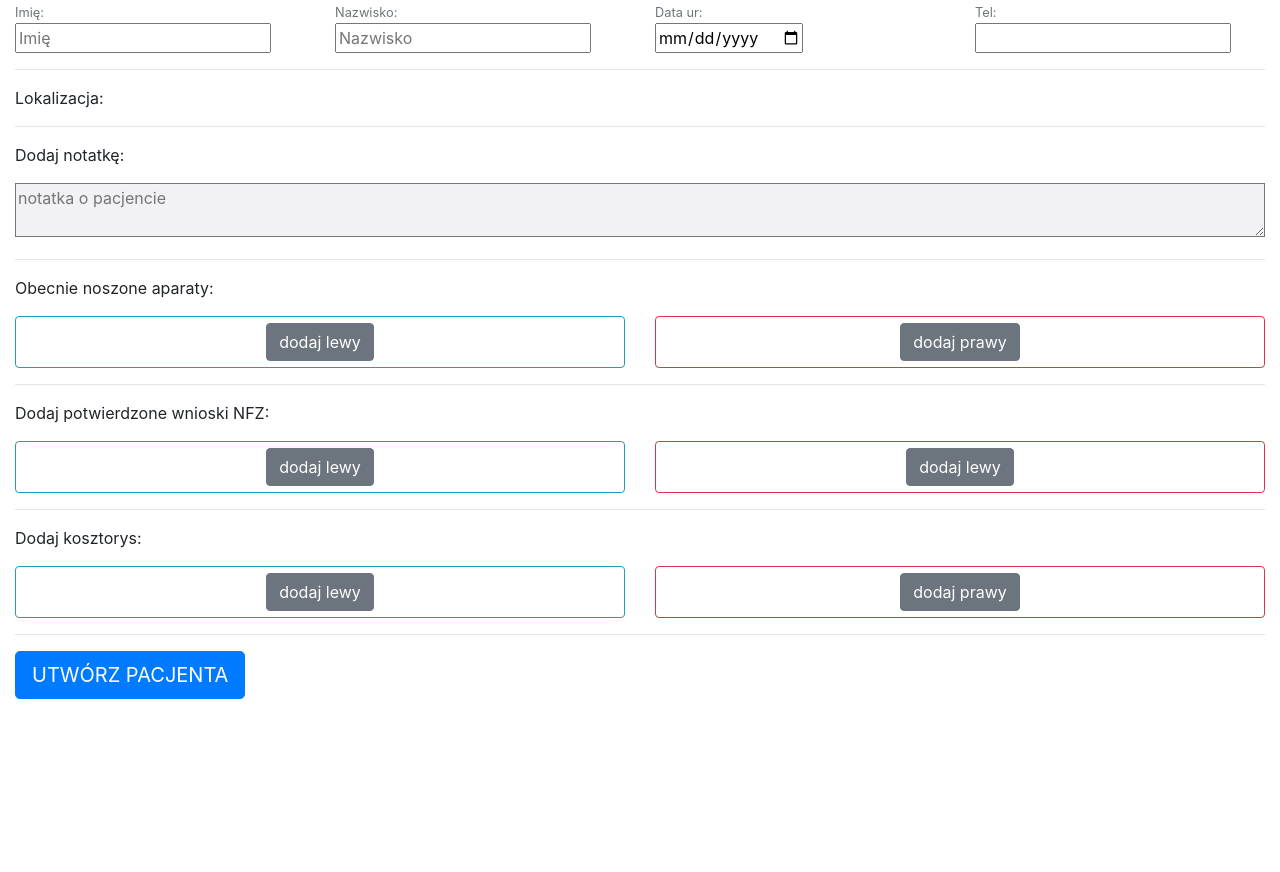
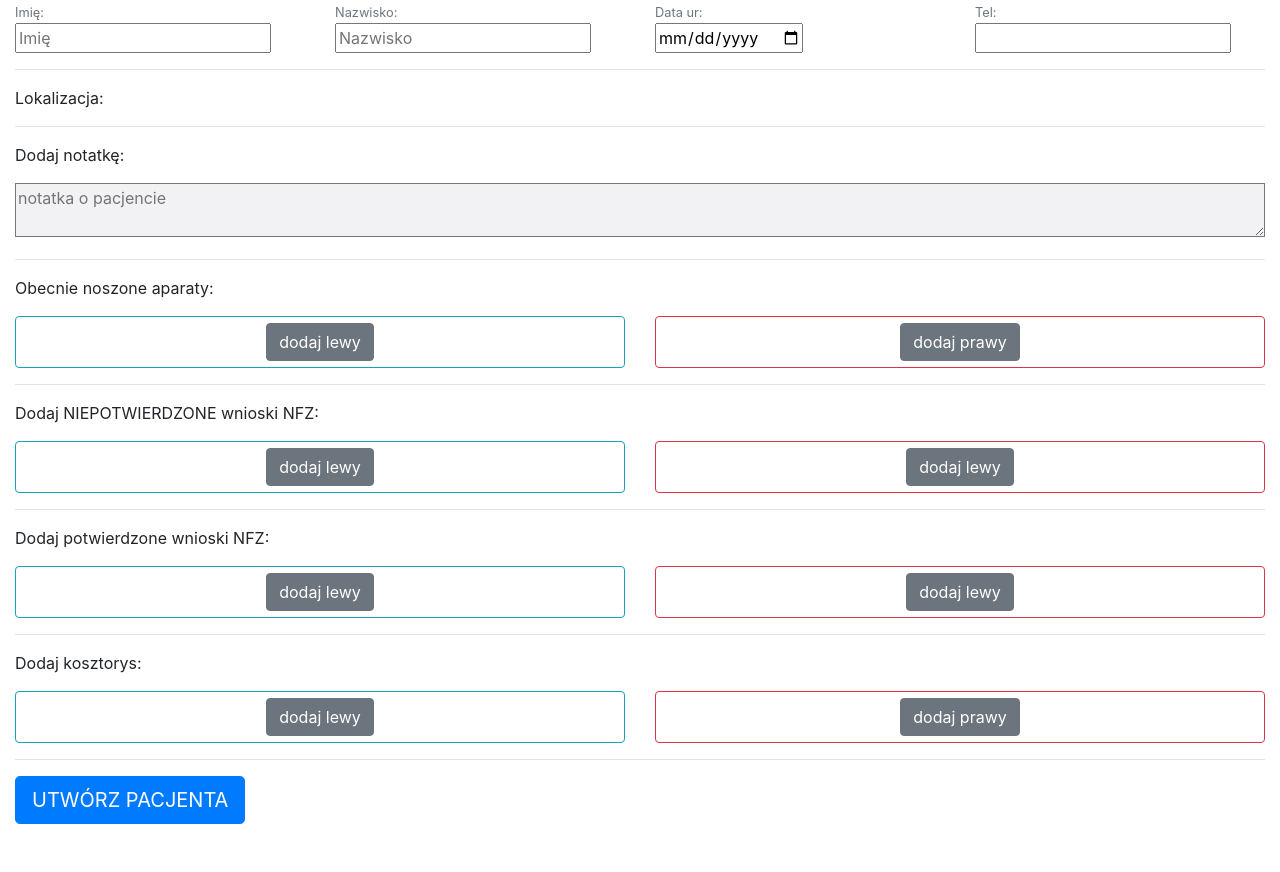
Before and after one commit to myGitHub4publicprojects/crm, a Django app: template crm/templates/crm/create.html in a window 1280 px wide. Shown: the part 123-995 px from the top of the page. Before the commit the page ends 822 px from the top, so only its background shows below. Run offline with Django 3.2, Linux system fonts and the light colour scheme; the template is opened without the code that fills it, so the values that code supplies are empty; some libraries are stand-ins or nearby versions.

Commit message:
update NFZ_Confirmed fields

```diff
--- a/crm/models.py
+++ b/crm/models.py
@@ -80,14 +80,12 @@ class NFZ_Confirmed(models.Model):
 	patient = models.ForeignKey(Patient, on_delete=models.CASCADE)
 	date = models.DateField()
 	side = models.CharField(max_length=5, choices=(('left', 'left'),('right', 'right')))
+	stage = models.CharField(max_length=5, choices=(
+		('new', 'new'), ('confirmed', 'confirmed')), default='new')
+	# new - just brought from doctor, confirmed - already approved by NFZ
 	in_progress = models.BooleanField(default=True)
 	# change to False once collected by patient
 
-	# confirmed = models.BooleanField(default=False)
-	# nfz application has just been brought by patient and will be posted to confirm
-	# chenge to True when patient brings it back
-	# issued = models.DateField()
-	# when patient brought from doctor
 
 	# Additonal features:
 	# nfz_scans = models.ImageField(upload_to=upload_location,
@@ -118,7 +116,10 @@ class ReminderManager(models.Manager):
             activation_date__lte=datetime.date.today())
 
 class Reminder(models.Model):
-	nfz = models.ForeignKey(NFZ_Confirmed, null=True, blank=True)
+	nfz_new = models.ForeignKey(
+		NFZ_Confirmed, null=True, blank=True, related_name='nfz_new')
+	nfz_confirmed = models.ForeignKey(
+		NFZ_Confirmed, null=True, blank=True, related_name='nfz_confirmed')
 	pcpr = models.ForeignKey(PCPR_Estimate, null=True, blank=True)
 	invoice = models.ForeignKey(HA_Invoice, null=True, blank=True)
 	ha = models.ForeignKey(Hearing_Aid, null=True, blank=True)
--- a/crm/templates/crm/create.html
+++ b/crm/templates/crm/create.html
@@ -72,6 +72,30 @@
     </div>
     <hr>
 
+    <p>Dodaj NIEPOTWIERDZONE wnioski NFZ:</p>
+    <div class="row">
+        <div class="col-xl-6">
+            <div class="btn btn-outline-info w-100">
+                <div class="btn btn-secondary" data-toggle="collapse" data-target="#add_new_NFZ_left" aria-expanded="false">dodaj lewy</div>
+                <div class="collapse" id="add_new_NFZ_left">
+                    Dodaj wniosek NFZ:
+                    <input type="date" name="left_new_NFZ">
+                </div>
+            </div>
+        </div>
+
+        <div class="col-xl-6">
+            <div class="btn btn-outline-danger w-100">
+                <div class="btn btn-secondary" data-toggle="collapse" data-target="#add_new_NFZ_right" aria-expanded="false">dodaj lewy</div>
+                <div class="collapse" id="add_new_NFZ_right">
+                    Dodaj wniosek NFZ:
+                    <input type="date" name="right_new_NFZ">
+                </div>
+            </div>
+        </div>
+    </div>
+    <hr>
+
     <p>Dodaj potwierdzone wnioski NFZ:</p>
     <div class="row">
         <div class="col-xl-6">
@@ -79,7 +103,7 @@
                 <div class="btn btn-secondary" data-toggle="collapse" data-target="#add_NFZ_left" aria-expanded="false">dodaj lewy</div>
                 <div class="collapse" id="add_NFZ_left">
                     Dodaj potwierdzony wniosek NFZ:
-                    <input type="date" name="NFZ_left">
+                    <input type="date" name="left_NFZ_confirmed_date">
                 </div>
             </div>
         </div>
@@ -89,7 +113,7 @@
                 <div class="btn btn-secondary" data-toggle="collapse" data-target="#add_NFZ_right" aria-expanded="false">dodaj lewy</div>
                 <div class="collapse" id="add_NFZ_right">
                     Dodaj potwierdzony wniosek NFZ:
-                    <input type="date" name="NFZ_right">
+                    <input type="date" name="right_NFZ_confirmed_date">
                 </div>
             </div>
         </div>
```
Also changed, not shown: crm/tests/test_views.py (+25 -20 lines), crm/views.py (+29 -9 lines), 1 other file.
